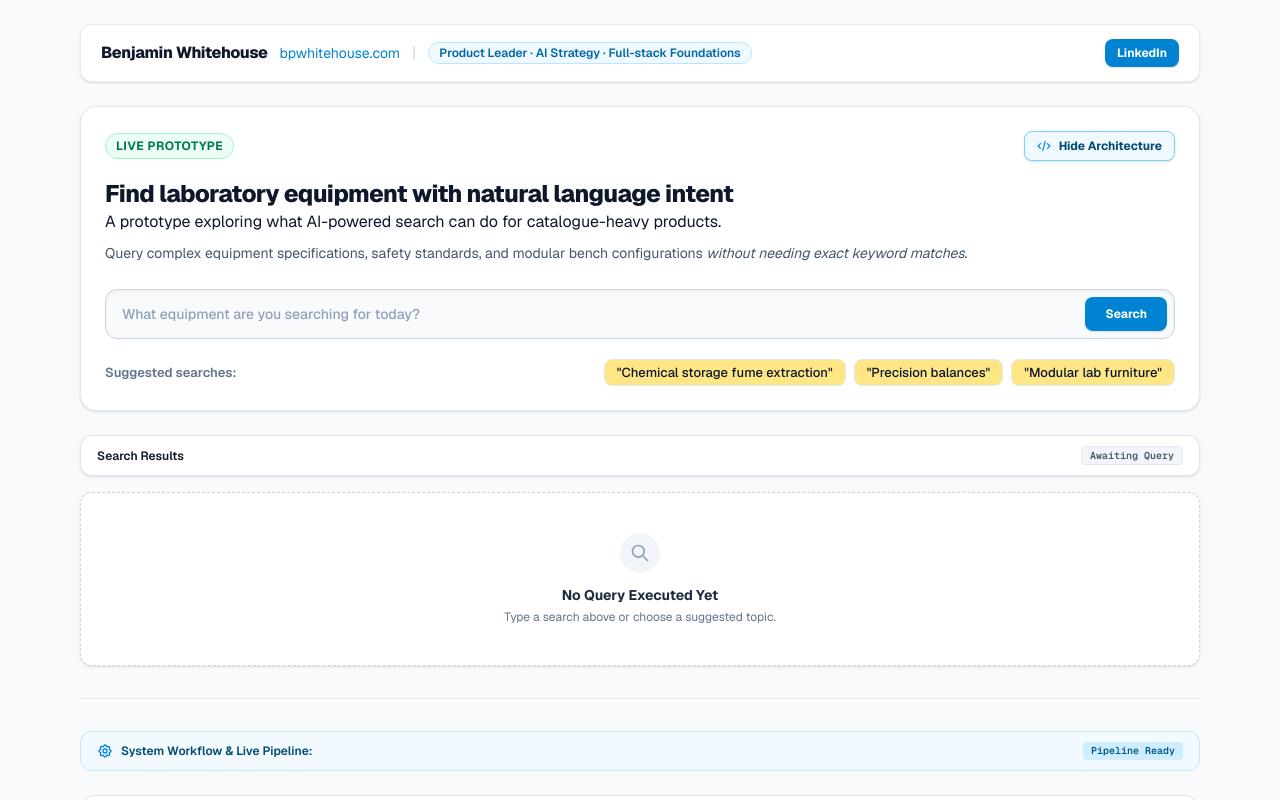
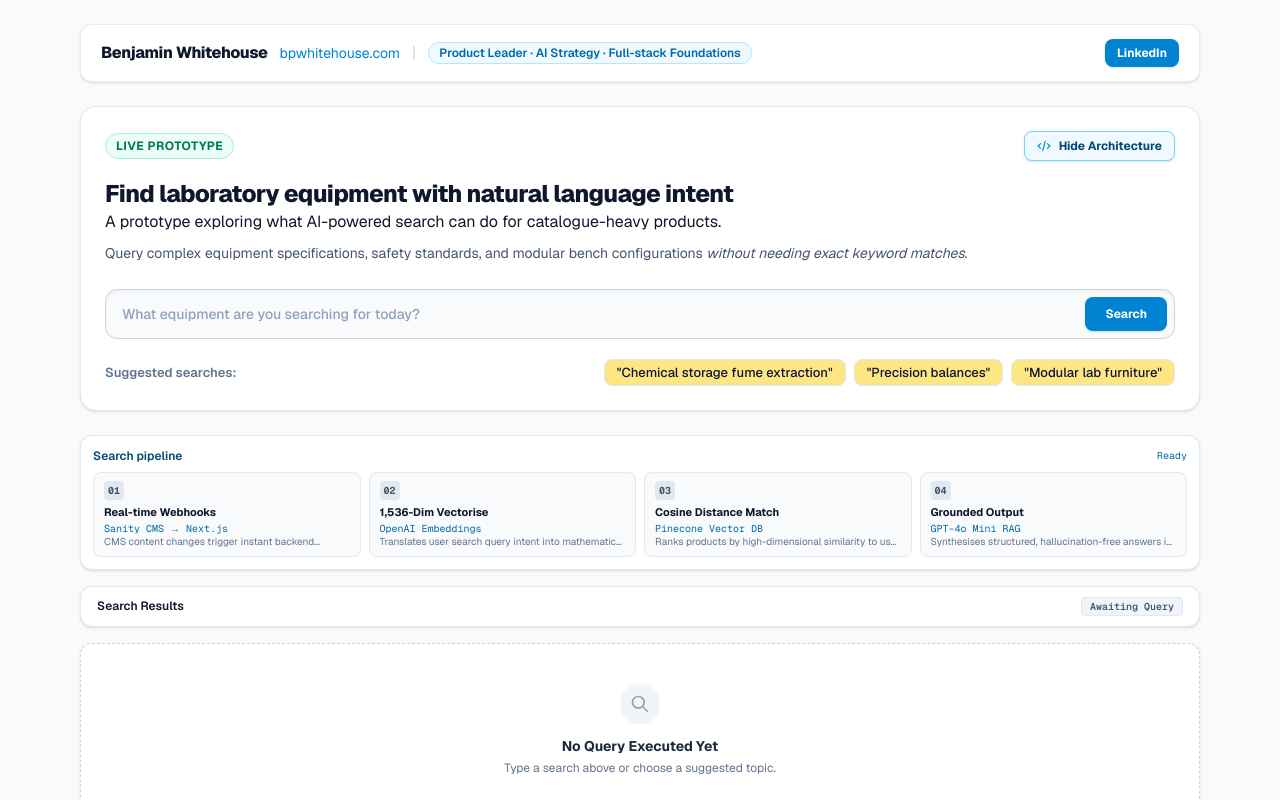
Before and after one commit to bpwhitehouse/discovery-engine, a Next.js app: page /demo in a window 1280 px wide. Both pictures are taken after a click on the button "Show Architecture". Shown: the top 800 px of the page. Built offline with nearby package versions, Linux system fonts and the light colour scheme.

Commit message:
New layout progressive pipeline disclosure

```diff
--- a/src/app/demo/DemoClient.tsx
+++ b/src/app/demo/DemoClient.tsx
@@ -1,7 +1,10 @@
 'use client';
 
-import { useState } from 'react';
+import { useEffect, useState } from 'react';
 import Image from 'next/image';
+
+const PIPELINE_STEP_COUNT = 4;
+const PIPELINE_STEP_DURATION_MS = 700;
 
 interface SearchResult {
   id: string;
@@ -26,9 +29,25 @@ export default function DemoClient() {
   const [latency, setLatency] = useState<LatencyBreakdown>({ embedding: 0, vector: 0, cms: 0 });
   const [error, setError] = useState<string | null>(null);
   const [activeStep, setActiveStep] = useState(0);
+  const [pipelineRunning, setPipelineRunning] = useState(false);
 
   // Progressive Disclosure State: Controls whether technical breakdown is visible
   const [showTechnicalDetails, setShowTechnicalDetails] = useState(false);
+
+  useEffect(() => {
+    if (!pipelineRunning) return;
+
+    const timeout = window.setTimeout(() => {
+      if (activeStep < PIPELINE_STEP_COUNT) {
+        setActiveStep(activeStep + 1);
+      } else if (!loading) {
+        setActiveStep(PIPELINE_STEP_COUNT + 1);
+        setPipelineRunning(false);
+      }
+    }, PIPELINE_STEP_DURATION_MS);
+
+    return () => window.clearTimeout(timeout);
+  }, [activeStep, loading, pipelineRunning]);
 
   const pipelineSteps = [
     {
@@ -68,6 +87,8 @@ export default function DemoClient() {
     setError(null);
     setHasSearched(true);
     setActiveStep(1);
+    setPipelineRunning(true);
+    setShowTechnicalDetails(true);
 
     try {
       const res = await fetch(`/api/search?q=${encodeURIComponent(activeQuery)}`);
@@ -80,15 +101,12 @@ export default function DemoClient() {
 
       setResults(data.matches || []);
       setLatency(data.latency || { embedding: 0, vector: 0, cms: 0 });
-      setActiveStep(4);
-
-      // Auto-reveal technical insights after search completes
-      setShowTechnicalDetails(true);
     } catch (err: unknown) {
       console.error('Error fetching search results:', err);
       setError('Failed to fetch dynamic vector results. Please ensure /api/search is active.');
       setResults([]);
       setActiveStep(0);
+      setPipelineRunning(false);
     } finally {
       setLoading(false);
     }
@@ -218,6 +236,48 @@ export default function DemoClient() {
           </div>
         </section>
 
+        {showTechnicalDetails && (
+          <section className="mb-4 rounded-xl border border-slate-200 bg-white p-3 shadow-sm">
+            <div className="mb-2 flex items-center justify-between gap-2 text-xs text-sky-900">
+              <span className="font-semibold">Search pipeline</span>
+              <span className="font-mono text-[10px] text-sky-700">
+                {pipelineRunning ? `Running step ${Math.min(activeStep, PIPELINE_STEP_COUNT)} of ${PIPELINE_STEP_COUNT}` : error ? 'Pipeline failed' : hasSearched ? 'Complete' : 'Ready'}
+              </span>
+            </div>
+            <div className="grid grid-cols-2 gap-2 lg:grid-cols-4">
+              {pipelineSteps.map((step, idx) => {
+                const isActive = activeStep === idx + 1;
+                const isDone = activeStep > idx + 1;
+
+                return (
+                  <div
+                    key={step.num}
+                    className={`min-w-0 rounded-lg border px-2.5 py-2 transition-all ${
+                      isActive
+                        ? 'bg-sky-50 border-sky-400 ring-1 ring-sky-300'
+                        : isDone
+                        ? 'bg-emerald-50/50 border-emerald-300'
+                        : 'bg-slate-50 border-slate-200'
+                    }`}
+                  >
+                    <div className="flex items-center justify-between gap-1">
+                      <span className={`text-[10px] font-mono font-bold px-1 py-0.5 rounded ${
+                        isActive ? 'bg-sky-600 text-white' : isDone ? 'bg-emerald-600 text-white' : 'bg-slate-200 text-slate-600'
+                      }`}>
+                        {step.num}
+                      </span>
+                      {step.time && <span className="truncate text-[10px] font-mono text-slate-600">{step.time}</span>}
+                    </div>
+                    <h3 className="mt-1 truncate text-[11px] font-bold text-slate-900">{step.title}</h3>
+                    <p className="truncate text-[10px] font-mono text-sky-700">{step.tech}</p>
+                    <p className="line-clamp-1 text-[10px] leading-3 text-slate-500">{step.desc}</p>
+                  </div>
+                );
+              })}
+            </div>
+          </section>
+        )}
+
         {/* Results Container */}
         <section className="mb-6 space-y-4">
           <div id="results-anchor" className="flex items-center justify-between bg-white border border-slate-200 rounded-xl px-4 py-2.5 text-xs text-slate-800 shadow-sm">
@@ -262,9 +322,9 @@ export default function DemoClient() {
             )}
 
             {!loading && results.length > 0 && (
-              <div className="space-y-4">
+              <div className="grid grid-cols-1 gap-3 sm:grid-cols-2 lg:grid-cols-3">
                 {results.map((item, index) => (
-                  <div key={item.id} className="bg-white border border-slate-200 rounded-xl p-5 space-y-3 shadow-sm hover:border-sky-300 transition-all">
+                  <div key={item.id} className="bg-white border border-slate-200 rounded-xl p-3 space-y-2 shadow-sm hover:border-sky-300 transition-all">
                     <div className="flex items-center justify-between">
                       <div className="flex items-center gap-2">
                         <span className="text-[10px] font-mono font-bold bg-slate-100 text-slate-600 px-2 py-0.5 rounded">
@@ -275,8 +335,8 @@ export default function DemoClient() {
                         </span>
                       </div>
                     </div>
-                    <h4 className="text-base font-bold text-slate-900">{item.title}</h4>
-                    <p className="text-xs text-slate-600 leading-relaxed">
+                    <h4 className="text-sm font-bold text-slate-900">{item.title}</h4>
+                    <p className="line-clamp-2 text-xs text-slate-600 leading-relaxed">
                       {item.description}
                     </p>
                     {item.tags && item.tags.length > 0 && (
@@ -298,63 +358,7 @@ export default function DemoClient() {
         {/* CONDITIONALLY REVEALED TECHNICAL SECTIONS */}
         {showTechnicalDetails && (
           <div className="space-y-6 transition-all duration-500 ease-in-out border-t border-slate-200 pt-8 mt-8">
-
-            {/* Pipeline Status Banner */}
-            <div className="flex items-center justify-between bg-sky-50/80 border border-sky-200/80 rounded-xl px-4 py-2.5 text-xs text-sky-900">
-              <div className="flex items-center gap-2">
-                <svg className={`w-4 h-4 text-sky-600 ${loading ? 'animate-spin' : ''}`} fill="none" stroke="currentColor" viewBox="0 0 24 24">
-                  <path strokeLinecap="round" strokeLinejoin="round" strokeWidth="2" d="M10.325 4.317c.426-1.756 2.924-1.756 3.35 0a1.724 1.724 0 002.573 1.066c1.543-.94 3.31.826 2.37 2.37a1.724 1.724 0 001.065 2.572c1.756.426 1.756 2.924 0 3.35a1.724 1.724 0 00-1.066 2.573c.94 1.543-.826 3.31-2.37 2.37a1.724 1.724 0 00-2.572 1.065c-.426 1.756-2.924 1.756-3.35 0a1.724 1.724 0 00-2.573-1.066c-1.543.94-3.31-.826-2.37-2.37a1.724 1.724 0 00-1.065-2.572c-1.756-.426-1.756-2.924 0-3.35a1.724 1.724 0 001.066-2.573c-.94-1.543.826-3.31 2.37-2.37.996.608 2.296.07 2.572-1.065z" />
-                  <path strokeLinecap="round" strokeLinejoin="round" strokeWidth="2" d="M15 12a3 3 0 11-6 0 3 3 0 016 0z" />
-                </svg>
-                <span className="font-semibold">System Workflow & Live Pipeline:</span>
-              </div>
-              <span className="font-mono text-[10px] bg-sky-200/60 px-2 py-0.5 rounded text-sky-800 font-semibold">
-                {loading ? 'Processing Search Step...' : hasSearched ? 'Pipeline Execution Complete' : 'Pipeline Ready'}
-              </span>
-            </div>
-
-            {/* Pipeline Cards & Diagnostics Grid */}
-            <section className="bg-white border border-slate-200 rounded-2xl p-6 shadow-sm">
-              <div className="grid grid-cols-1 lg:grid-cols-3 gap-6">
-
-                {/* 4 Pipeline Steps */}
-                <div className="lg:col-span-2 grid grid-cols-1 sm:grid-cols-2 gap-4">
-                  {pipelineSteps.map((step, idx) => {
-                    const isActive = activeStep === idx + 1;
-                    const isDone = activeStep > idx + 1;
-
-                    return (
-                      <div
-                        key={step.num}
-                        className={`p-4 rounded-xl border transition-all ${
-                          isActive
-                            ? 'bg-sky-50/80 border-sky-400 shadow-sm ring-1 ring-sky-300'
-                            : isDone
-                            ? 'bg-emerald-50/50 border-emerald-300'
-                            : 'bg-slate-50/60 border-slate-200'
-                        }`}
-                      >
-                        <div className="flex items-center justify-between mb-1">
-                          <span className={`text-[10px] font-mono font-bold px-1.5 py-0.5 rounded ${
-                            isActive ? 'bg-sky-600 text-white' : isDone ? 'bg-emerald-600 text-white' : 'bg-slate-200 text-slate-600'
-                          }`}>
-                            {step.num}
-                          </span>
-                          {step.time && (
-                            <span className="text-[10px] font-mono bg-white px-1.5 py-0.5 rounded text-slate-700 border border-slate-200 font-medium">
-                              {step.time}
-                            </span>
-                          )}
-                        </div>
-                        <h3 className="text-xs font-bold text-slate-900 mt-2 mb-0.5">{step.title}</h3>
-                        <p className="text-[11px] font-mono text-sky-700 font-medium mb-1">{step.tech}</p>
-                        <p className="text-[11px] text-slate-500 leading-tight">{step.desc}</p>
-                      </div>
-                    );
-                  })}
-                </div>
-
-                {/* Diagnostics Sidebar */}
+            <section className="bg-white border border-slate-200 rounded-2xl p-4 shadow-sm">
               <div className="bg-slate-50 border border-slate-200 rounded-xl p-4 h-fit space-y-4">
                 <h3 className="text-xs font-bold text-slate-500 uppercase tracking-wider border-b border-slate-200 pb-2">
                   Engine Diagnostics
@@ -392,8 +396,6 @@ export default function DemoClient() {
                     </div>
                   </div>
                 )}
-                </div>
-
               </div>
             </section>
 
```
Lines whose indentation alone changed are shown as unchanged.
